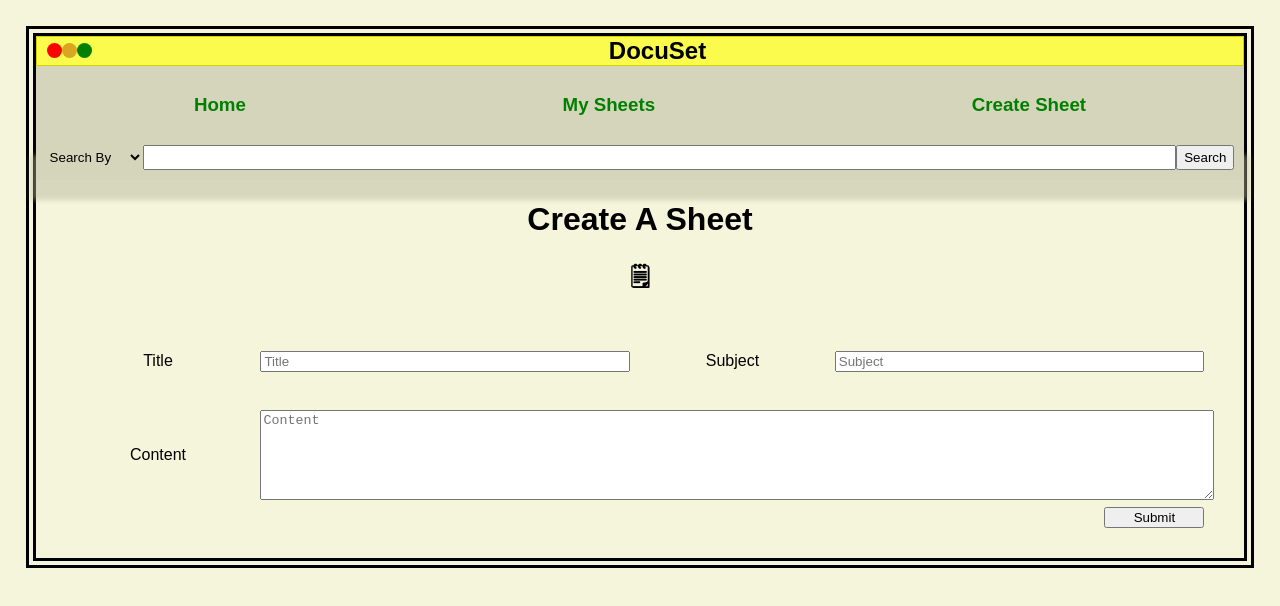
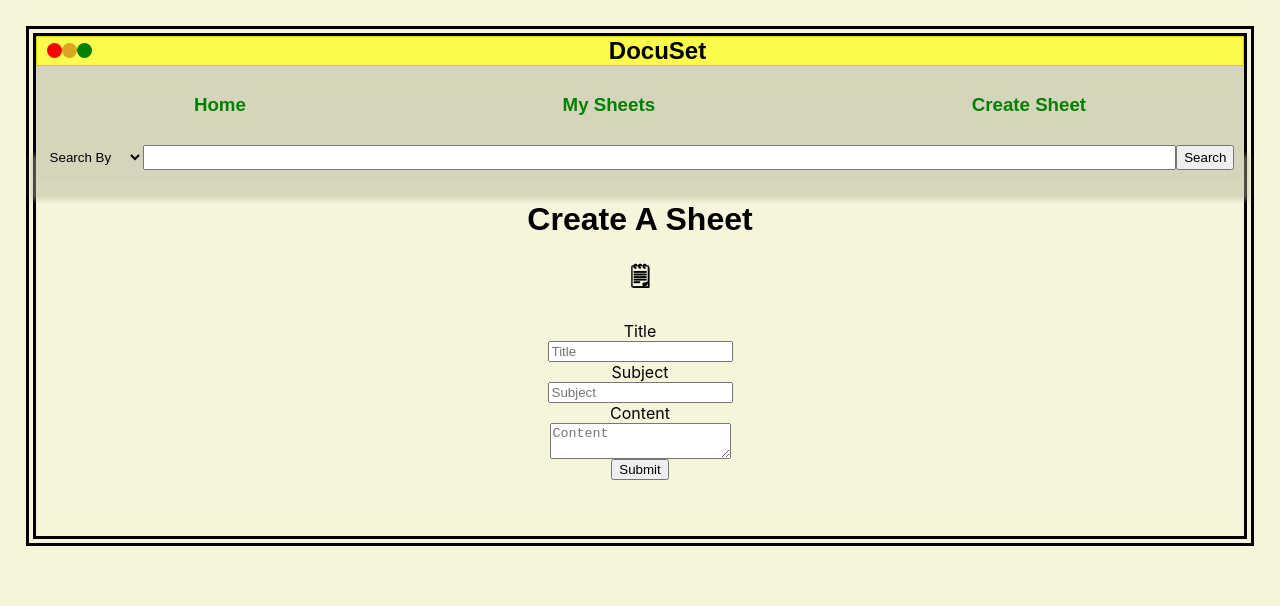
Before and after one commit to mariesaoconnell/docusetFrontEnd, a React (Create React App) app: page /create in a window 1280 px wide. Shown: the top 606 px of the page. Built offline with nearby package versions, Linux system fonts and the light colour scheme.

Commit message:
fix over flow from form and edit post

```diff
--- a/src/App.css
+++ b/src/App.css
@@ -46,6 +46,15 @@ a:hover{
   text-align: right;
   padding-right: 20px;
 }
+#create-form-container-div{
+  display: flex;
+  flex-direction: column;
+  justify-content: center;
+  align-items: center;
+
+
+
+}
 .header>div{
   margin-top: auto;
   margin-bottom: auto;
@@ -80,20 +89,23 @@ a:hover{
 .editPostTitle {
   font-family: fantasy;
 }
-/* .editPost {
+.editPost {
   font-family: fantasy;
   display: flex;
+  flex-direction: column;
   justify-content: center;
-} */
+  align-items: center;
+
+}
 .searchResults {
   border: 10px double black;
 }
-.form {
+/* .form {
   display: flex;
   align-items: center;
   justify-content: center;
   flex-direction: column;
-}
+} */
 .App-logo {
   height: 40vmin;
   pointer-events: none;
@@ -141,7 +153,11 @@ a:hover{
   display: grid;
   grid-gap: 10px;
   padding: 10px;
-  grid-template-columns: 1fr 1fr 1fr;
+  grid-template-columns: 1fr 1fr 1fr 1fr;
+  box-sizing: border-box;
+  overflow: hidden;
+
+  max-width:100%;
   border: #282c34 double;
   background-color: beige;
   color: white;
--- a/src/components/crud components/CreateForm.js
+++ b/src/components/crud components/CreateForm.js
@@ -1,30 +1,30 @@
-import React from 'react';
-import { useState } from 'react';
-import { useNavigate } from 'react-router-dom';
-import Nav from '../nav components/Nav';
+import React from "react";
+import { useState } from "react";
+import { useNavigate } from "react-router-dom";
+import Nav from "../nav components/Nav";
 
 function CreateForm() {
   const navigate = useNavigate();
 
   const [content, setContent] = useState({
-		title: '',
-		subject: '',
-		body: '',
+    title: "",
+    subject: "",
+    body: "",
   });
 
   function postContent() {
     // Simple POST request with a JSON body using fetch
     const requestOptions = {
-			method: 'POST',
-			headers: { 'Content-Type': 'application/json' },
+      method: "POST",
+      headers: { "Content-Type": "application/json" },
       body: JSON.stringify(content),
     };
-		fetch('https://cheatsheetmern.herokuapp.com/cheatsheets', requestOptions)
+    fetch("https://cheatsheetmern.herokuapp.com/cheatsheets", requestOptions)
       .then((response) => response.json())
       .then((response) => {
         let postID = response[response.length - 1]._id;
         content.id = postID;
-				navigate('/content/' + content.id);
+        navigate("/content/" + content.id);
       })
       .catch((error) => {
         console.log(error);
@@ -42,39 +42,39 @@ function CreateForm() {
     event.preventDefault();
     postContent();
 
-		setContent({ title: '', subject: '', body: '' });
+    setContent({ title: "", subject: "", body: "" });
   }
 
   return (
-		<div id='create-form-container-div'>
-			<h1 className='mySheetsTitle'>Create A Sheet</h1>
+    <div>
+      <h1 className="mySheetsTitle">Create A Sheet</h1>
       <h2>🗒</h2>
 
-			<form className='form' onSubmit={handleSubmit}>
-				<label className='title-label'>Title</label>
+      <form id="create-form-container-div" onSubmit={handleSubmit}>
+        <label>Title</label>
         <input
-					className='form-title'
-					type='text'
-					name='title'
-					placeholder='Title'
+          className="form-title"
+          type="text"
+          name="title"
+          placeholder="Title"
           value={content.title}
           onChange={handleChange}
         />
-				<label className='subject-label'>Subject</label>
+        <label>Subject</label>
         <input
-					className='form-subject'
-					type='text'
-					name='subject'
-					placeholder='Subject'
+          className="form-subject"
+          type="text"
+          name="subject"
+          placeholder="Subject"
           value={content.subject}
           onChange={handleChange}
         />
-				<label className='content-label'>Content</label>
+        <label>Content</label>
         <textarea
-					className='form-body'
-					type='textarea'
-					name='body'
-					placeholder='Content'
+          className="form-body"
+          type="textarea"
+          name="body"
+          placeholder="Content"
           value={content.content}
           onChange={handleChange}
         />
--- a/src/components/crud components/EditPost.js
+++ b/src/components/crud components/EditPost.js
@@ -1,6 +1,6 @@
-import { useState } from 'react';
-import { useParams, useNavigate } from 'react-router-dom';
-import Nav from '../nav components/Nav';
+import { useState } from "react";
+import { useParams, useNavigate } from "react-router-dom";
+import Nav from "../nav components/Nav";
 
 function EditPost({ currentEditPost }) {
   const { id } = useParams(); // grabs the ID from the URL
@@ -15,15 +15,15 @@ function EditPost({ currentEditPost }) {
   function updateContent() {
     // Simple POST request with a JSON body using fetch
     const requestOptions = {
-			method: 'PUT',
-			headers: { 'Content-Type': 'application/json' },
+      method: "PUT",
+      headers: { "Content-Type": "application/json" },
       body: JSON.stringify(content),
     };
-		let url = 'https://cheatsheetmern.herokuapp.com/cheatsheets/' + id;
+    let url = "https://cheatsheetmern.herokuapp.com/cheatsheets/" + id;
     fetch(url, requestOptions)
       .then((response) => response.json())
       .then((response) => {
-				navigate('/content/' + id);
+        navigate("/content/" + id);
       });
   }
 
@@ -41,33 +41,33 @@ function EditPost({ currentEditPost }) {
 
   return (
     <>
-			<h1 className='editPostTitle'>Edit Post</h1>
-			<div className='editPost'>
-				<form className="form" onSubmit={handleSubmit}>
-					<label className='title-label'>Title</label>
+      <h1 className="editPostTitle">Edit Post</h1>
+      <div className="editPost">
+        <form className="editPost" onSubmit={handleSubmit}>
+          <label>Title</label>
           <input
-						className='form-title'
-						type='text'
-						name='title'
-						placeholder='Title'
+            className="form-title"
+            type="text"
+            name="title"
+            placeholder="Title"
             value={content.title}
             onChange={handleChange}
           />
-					<label className='subject-label'>Subject</label>
+          <label>Subject</label>
           <input
-						className='form-subject'
-						type='text'
-						name='subject'
-						placeholder='Subject'
+            className="form-subject"
+            type="text"
+            name="subject"
+            placeholder="Subject"
             value={content.subject}
             onChange={handleChange}
           />
-					<label className='content-label'>Content</label>
+          <label>Content</label>
           <textarea
-						className='form-body'
-						type='text'
-						name='body'
-						placeholder='Content'
+            className="form-body"
+            type="text"
+            name="body"
+            placeholder="Content"
             value={content.body}
             onChange={handleChange}
           />
```
Also changed, not shown: src/components/mySheets components/MySheet.js (+4 -4 lines). Lines whose indentation alone changed are shown as unchanged.
